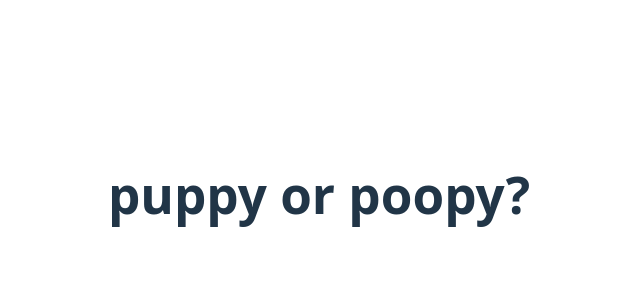
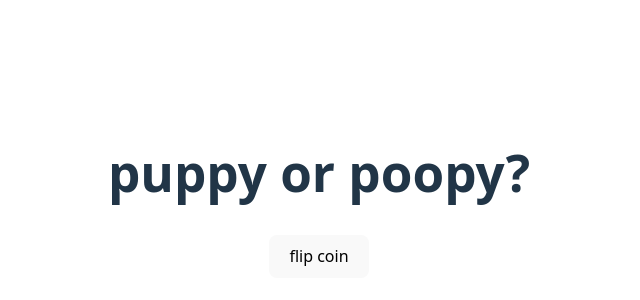
Before and after one commit to adrian-guzman-301/techtonica-assignments, a React (Vite) app in the folder puppy-or-poopy/: page / in a window 1280 px wide. Shown: the part 206-506 px from the top of the page, without its empty margins (321-961 px from the left). Built offline with nearby package versions, Linux system fonts and the light colour scheme.

Commit message:
add fragment and button

```diff
--- a/puppy-or-poopy/src/App.jsx
+++ b/puppy-or-poopy/src/App.jsx
@@ -5,7 +5,10 @@ import './App.css'
 
 function App() {
   return (
-    <h1>puppy or poopy?</h1>
+    <>
+      <h1>puppy or poopy?</h1>
+      <button>flip coin</button>
+    </>
   )
 }
 
```
